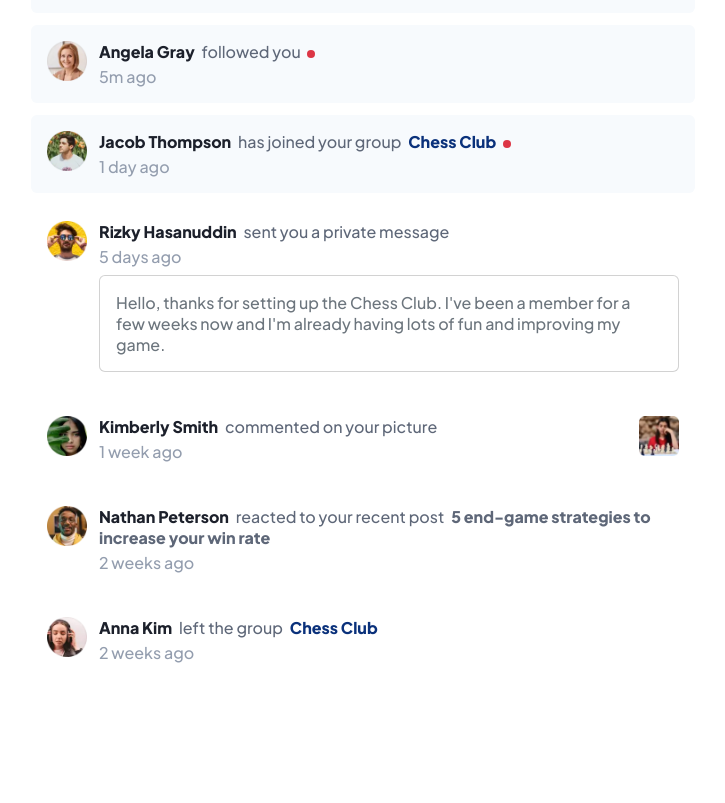
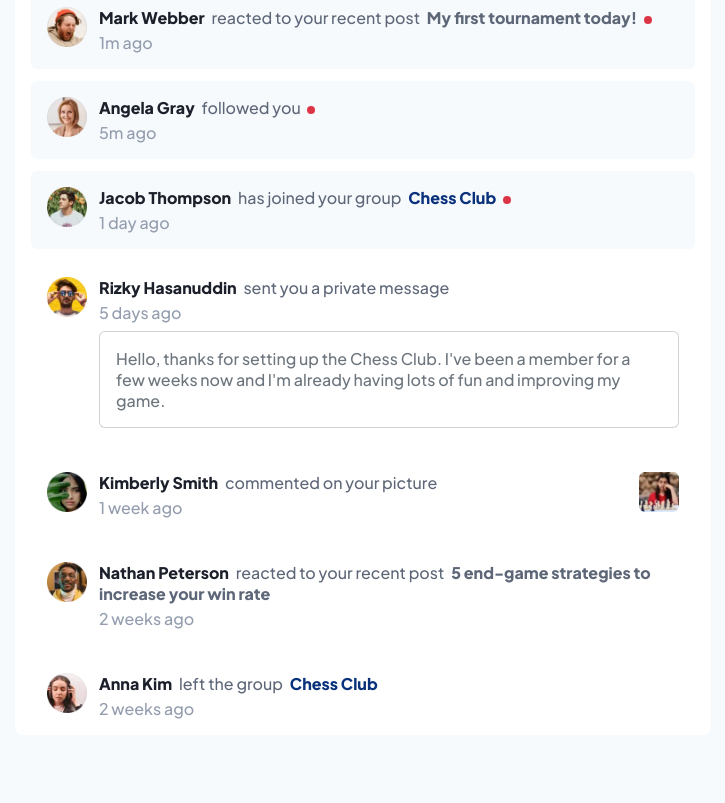
Before and after one commit to al-ameen36/notifications-page, a website: page index.html in a window 1280 px wide. Shown: the part 141-944 px from the top of the page, without its empty margins (277-1002 px from the left). Before the commit the page ends 832 px from the top, so only its background shows below. Drawn offline with nearby package versions, Linux system fonts and the light colour scheme.

Commit message:
add background color to body and main elements

```diff
--- a/css/style.css
+++ b/css/style.css
@@ -28,7 +28,9 @@ h3,
 }
 
 main {
+  background-color: hsl(0deg, 0%, 100%);
   max-width: 696px !important;
+  border-radius: 0.5rem;
 }
 
 .notification {
@@ -67,7 +69,9 @@ main {
 
 @media screen and (min-width: 768px) {
   body {
+    background-color: hsl(210deg, 60%, 98%);
     font-size: 16px;
+    padding: 3.5rem 0;
   }
   .notification__header h2 {
     font-size: 1.5rem;
```
Also changed, not shown: 2 other files.
